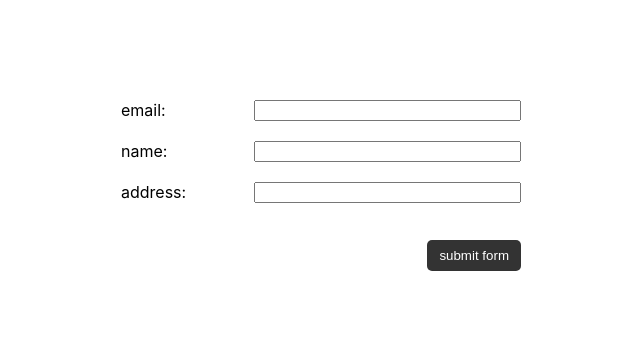
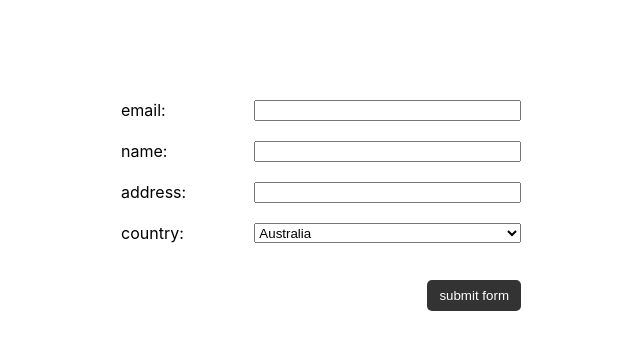
Before and after one commit to michael-odonovan/form-name-address-country-select-react, a React (Create React App) app: page / in a window 1280 px wide. Shown: the top 350 px of the page, without its empty margins (319-959 px from the left). Built offline with nearby package versions, Linux system fonts and the light colour scheme.

Commit message:
feat: add select country output

```diff
--- a/src/App.js
+++ b/src/App.js
@@ -2,7 +2,6 @@ import './App.css';
 import { useState } from 'react'
 
 // note that input elements in React have to be self closing tags
-
 
 function App() {
 
@@ -10,6 +9,7 @@ function App() {
     email: "",
     name: "",
     address: "",
+    country:"",
   })
 
   const handleChange = (event) => {
@@ -38,14 +38,14 @@ function App() {
           <input autoComplete="off" type="text" name="address" value={contactInfo.address} onChange={handleChange}/>
         </div>
 
-        {/* <div className="fieldWrapper"> */}
-        {/*   <label htmlFor="country">country:</label> */}
-        {/*   <select autoComplete="off" id="country" name="country"> */}
-        {/*     <option value="Australia">Australia</option> */}
-        {/*     <option value="Japan">Japan</option> */}
-        {/*     <option value="England">England</option> */}
-        {/*   </select> */}
-        {/* </div> */}
+        <div className="fieldWrapper">
+          <label htmlFor="country">country:</label>
+          <select autoComplete="off" id="country" name="country" value={contactInfo.country} onChange={handleChange}>
+            <option value="Australia">Australia</option>
+            <option value="Japan">Japan</option>
+            <option value="England">England</option>
+          </select>
+        </div>
 
         <input type="submit" value="submit form"/>
 
@@ -55,7 +55,7 @@ function App() {
         <div>{contactInfo.email}</div>
         <div>{contactInfo.name}</div>
         <div>{contactInfo.address}</div>
-        {/* <div>{country}</div> */}
+        <div>{contactInfo.country}</div>
       </div>
     </div>
   );
```
